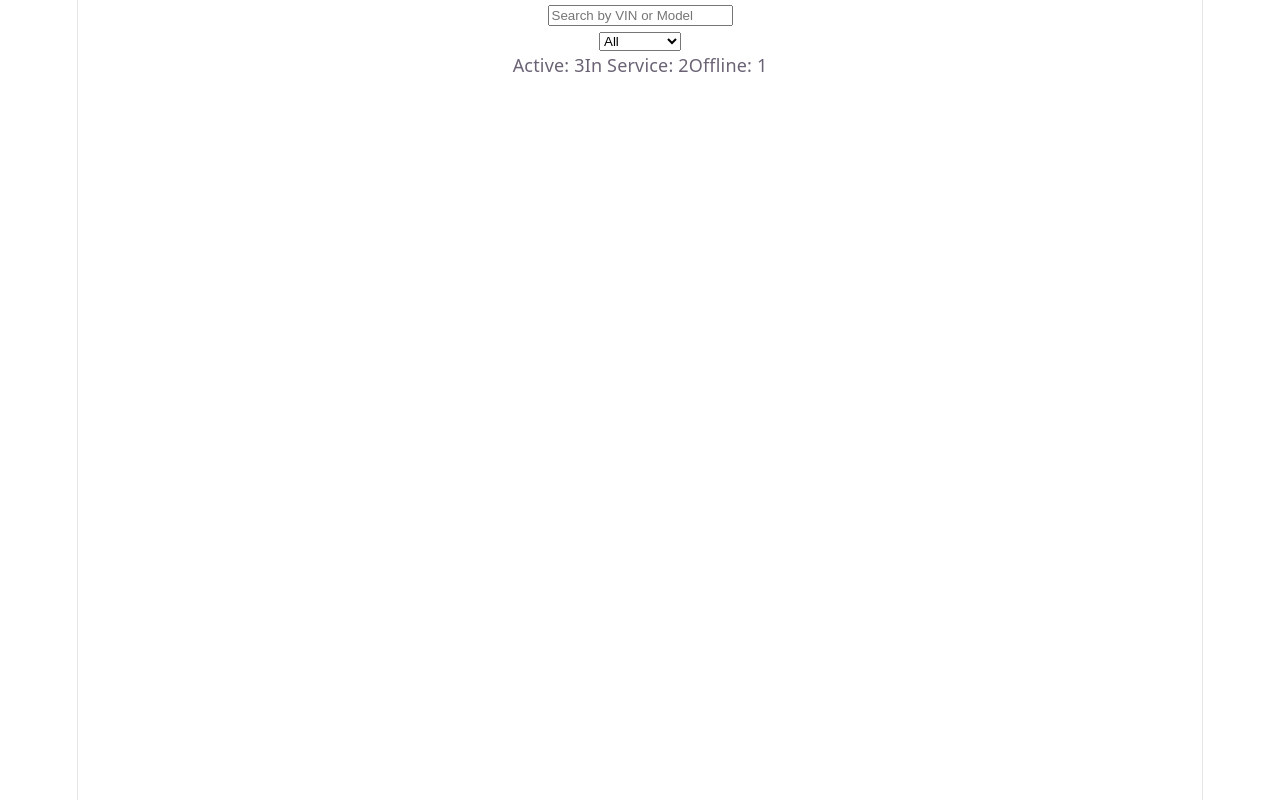
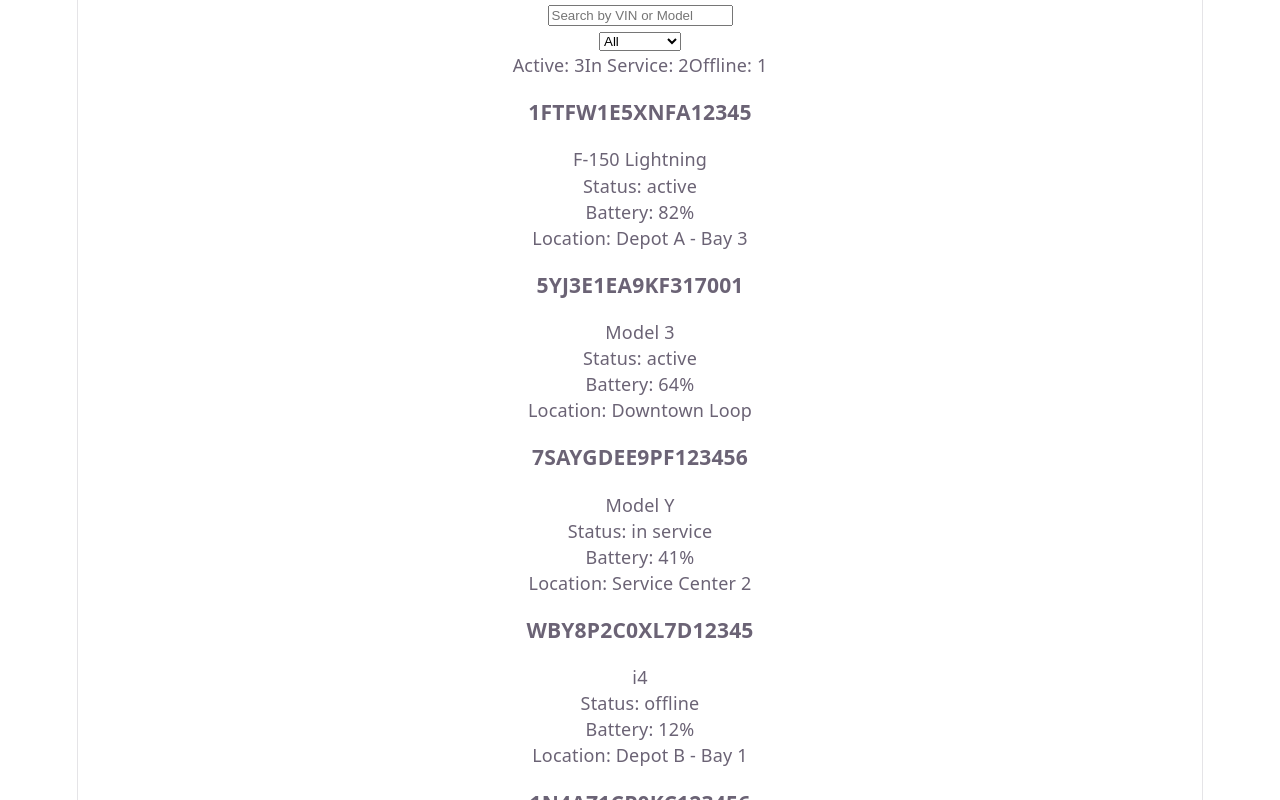
Before and after one commit to NavyanthReddy/InfraProject, a React (Vite) app: page / in a window 1280 px wide. Shown: the top 800 px of the page. Built offline with nearby package versions, Linux system fonts and the light colour scheme.

Commit message:
Add search/status filtering and wire VehicleDetail popup with edit/close actions

```diff
--- a/src/App.tsx
+++ b/src/App.tsx
@@ -5,6 +5,8 @@
 import SearchBar from './components/SearchBar'
 import StatusFilter from './components/StatusFilter'
 import StatsBar from './components/StatsBar'
+import VehicleTable from './components/VehicleTable'
+import VehicleDetail from './components/VehicleDetail'
 
 function App() {
   const [vehicles, setVehicles] = useState<Vehicle[]>(mockVehicles)
@@ -13,14 +15,39 @@
 
   const [statusFilter,setStatusFilter] = useState<VehicleStatus | 'all'>('all')
 
-  // const [selectedVehicle, setSelectedVehicle] = useState<Vehicle | null>(null)
+  const [selectedVehicleId, setSelectedVehicleId] = useState<string | null>(null)
+
+  const handleRowClick = (vin: string) => {
+  setSelectedVehicleId(vin)
+}
+
+  const handleStatusChange = (vin: string, status: VehicleStatus) => {
+    setVehicles((prev) => prev.map((v) => (v.vin === vin ? { ...v, status } : v)))
+  }
+
+  const selectedVehicle = vehicles.find((v) => v.vin === selectedVehicleId) ?? null
+
+  const filteredVehicles = vehicles.filter((vehicle) => {
+    const matchesSearchTerm =
+      vehicle.vin.toLowerCase().startsWith(searchTerm.toLowerCase()) ||
+      vehicle.model.toLowerCase().startsWith(searchTerm.toLowerCase())
+
+    const matchesStatusFilter = statusFilter === 'all' || vehicle.status === statusFilter
+
+    return matchesSearchTerm && matchesStatusFilter
+  })
 
   return (
     <>
       <SearchBar searchTerm={searchTerm} setSearchTerm={setSearchTerm} />
       <StatusFilter statusFilter={statusFilter} setStatusFilter={setStatusFilter} />
       <StatsBar vehicles = {vehicles}/>
-
+      <VehicleTable vehicles={filteredVehicles} handleClick={handleRowClick} />
+      <VehicleDetail
+        vehicle={selectedVehicle}
+        onClose={() => setSelectedVehicleId(null)}
+        onStatusChange={handleStatusChange}
+      />
     </>
   )
 }
--- /dev/null
+++ b/src/components/VehicleDetail.tsx
@@ -0,0 +1,40 @@
+import type { Vehicle, VehicleStatus } from '../types/vehicle'
+
+type VehicleDetailProps = {
+  vehicle: Vehicle | null
+  onClose: () => void
+  onStatusChange: (vin: string, status: VehicleStatus) => void
+}
+
+const STATUS_OPTIONS: VehicleStatus[] = ['active', 'offline', 'in service']
+
+function VehicleDetail({ vehicle, onClose, onStatusChange }: VehicleDetailProps) {
+  if (!vehicle) {
+    return null
+  }
+
+  return (
+    <div>
+      <button onClick={onClose}>Close</button>
+      <h2>{vehicle.vin}</h2>
+      <p>Model: {vehicle.model}</p>
+      <p>
+        Status:{' '}
+        <select
+          value={vehicle.status}
+          onChange={(e) => onStatusChange(vehicle.vin, e.target.value as VehicleStatus)}
+        >
+          {STATUS_OPTIONS.map((status) => (
+            <option key={status} value={status}>
+              {status}
+            </option>
+          ))}
+        </select>
+      </p>
+      <p>Battery: {vehicle.batteryPercent}%</p>
+      <p>Location: {vehicle.location}</p>
+    </div>
+  )
+}
+
+export default VehicleDetail
--- /dev/null
+++ b/src/components/VehicleRow.tsx
@@ -0,0 +1,18 @@
+import type { Vehicle } from '../types/vehicle'
+type VehicleRowProps = {
+  vehicle: Vehicle
+  onClick: (vin: string) => void
+}
+function VehicleRow({ vehicle, onClick }: VehicleRowProps) {
+  return (
+    <div onClick={() => onClick(vehicle.vin)}>
+      <h3>{vehicle.vin}</h3>
+      <p>{vehicle.model}</p>
+      <p>Status: {vehicle.status}</p>
+      <p>Battery: {vehicle.batteryPercent}%</p>
+      <p>Location: {vehicle.location}</p>
+    </div>
+  )
+}
+
+export default VehicleRow
--- /dev/null
+++ b/src/components/VehicleTable.tsx
@@ -0,0 +1,19 @@
+import VehicleRow from './VehicleRow'
+import type { Vehicle } from '../types/vehicle'
+
+type VehicleTableProps = {
+  vehicles: Vehicle[]
+  handleClick: (vin: string) => void
+}
+
+function VehicleTable({ vehicles, handleClick }: VehicleTableProps) {
+      return (
+    <div>
+      {vehicles.map((vehicle) => (
+        <VehicleRow key={vehicle.vin} vehicle={vehicle} onClick={() => handleClick(vehicle.vin)} />
+      ))}
+    </div>
+  )
+}
+
+export default VehicleTable
```
